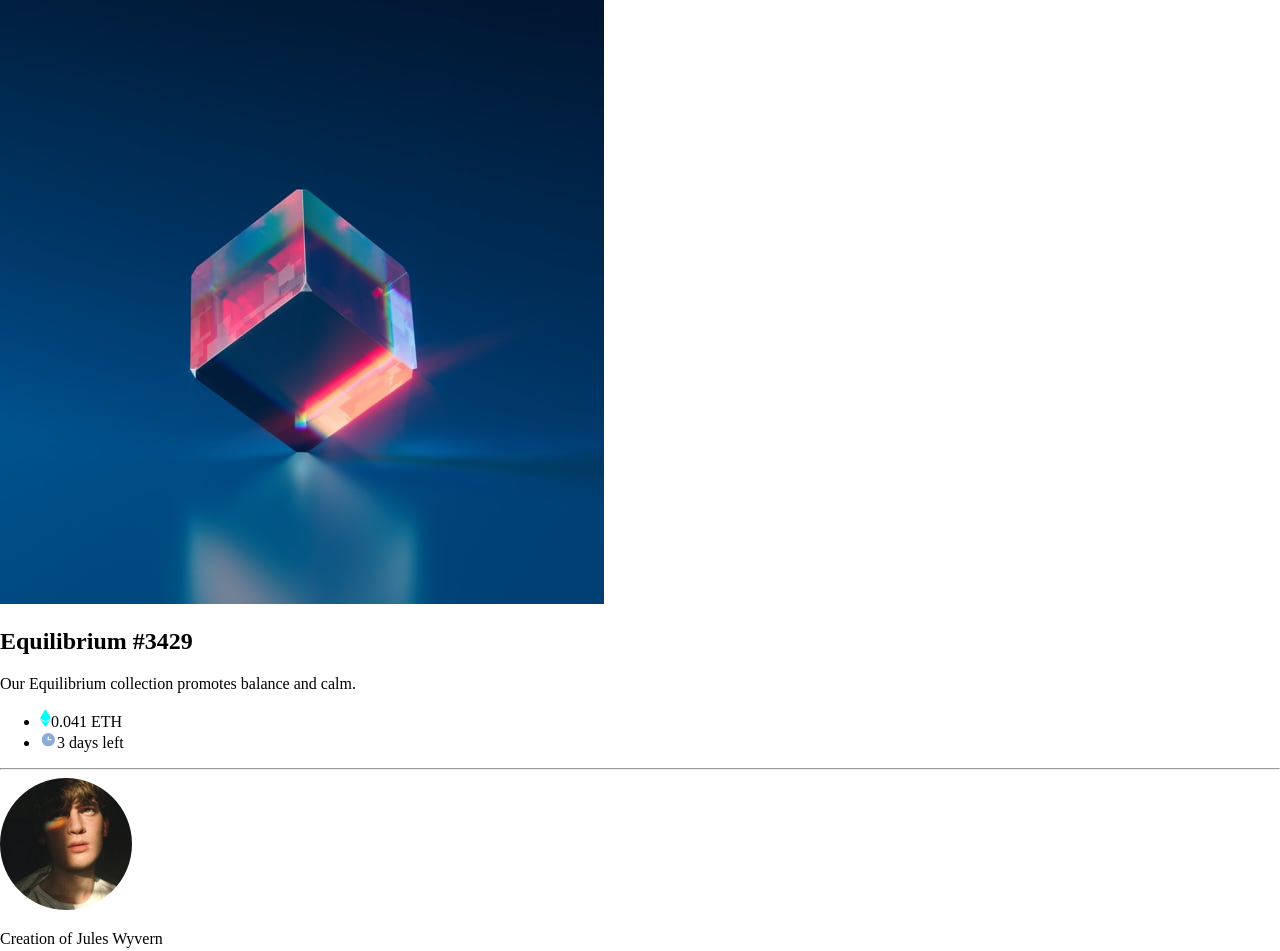
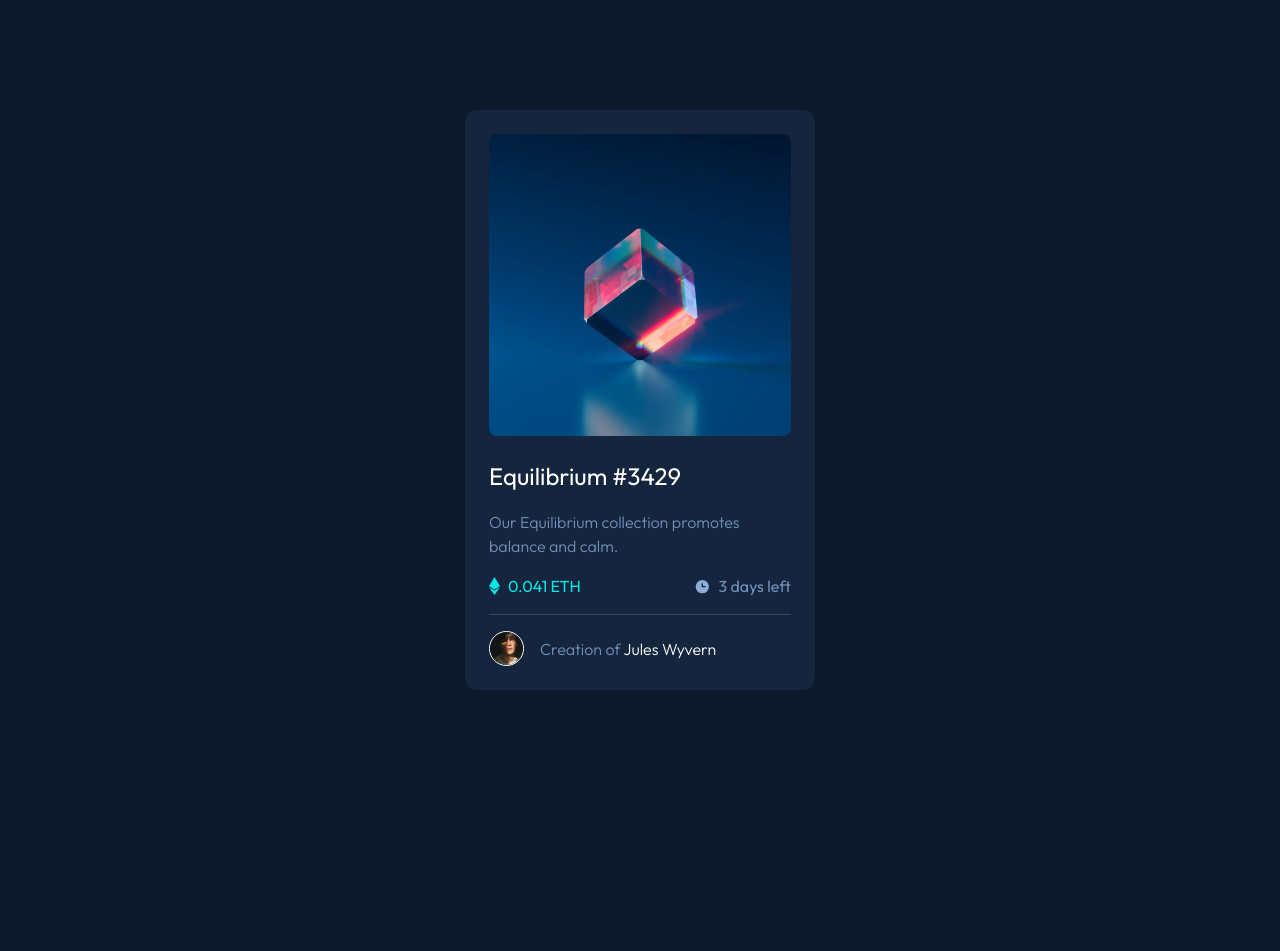
Before and after one commit to pohyongzhi/frontend_mentor_nft_preview_card_component, a plain HTML site: page index.html in a window 1280 px wide. After the commit the page ends 800 px from the top, so only its background shows below. Drawn offline with Linux system fonts and the light colour scheme.

Commit message:
Completed project

```diff
--- a/index.html
+++ b/index.html
@@ -14,8 +14,11 @@
 </head>
 <body>
   <div class="container">
-    <article>
+    <article class="container-img">
       <img src="./images/image-equilibrium.jpg" alt="Equilibrium image">
+      <div>
+        <img src="/images/icon-view.svg" alt="Eye icon">
+      </div>
     </article>
 
     <article>
@@ -28,11 +31,9 @@
       </ul>
     </article>
 
-    <hr>
-
-    <article>
+    <article class="avatar">
       <img src="./images/image-avatar.png" alt="Avatar image">
-      <p>Creation of Jules Wyvern</p>
+      <p>Creation of <span>Jules Wyvern</span></p>
     </article>
 
   </div>
--- a/style.css
+++ b/style.css
@@ -14,8 +14,128 @@
     --fw-bold: 700;
 }
 
-body {
+* {
   margin: 0;
   padding: 0;
   box-sizing: border-box;
 }
+
+img {
+    max-width: 100%;
+}
+
+ul {
+    list-style-type: none;
+}
+
+p {
+    font-weight: var(--fw-light);
+}
+
+body {
+    font-family: var(--ff-base);
+    font-size: 1rem;
+    background-color: var(--clr-neutral-dark-blue-main);
+    color: hsla(215, 51%, 70%, 80%);
+    padding: 1.25rem;
+    line-height: 1.5;
+
+    display: flex;
+    align-items: center;
+    justify-content: center;
+    height: 100vh;
+}
+
+.container {
+    padding: 1.5rem;
+    background-color: var(--clr-neutral-dark-blue-card);
+    border-radius: 0.75rem;
+    max-width: 350px;
+}
+
+.container article:first-child img {
+    border-radius: 0.5rem;
+}
+
+.container .container-img {
+    position: relative;
+}
+
+.container article:first-child div {
+    position: absolute;
+    height: calc(100% - 5px);
+    width: 100%;
+    top: 0;
+    background-color: hsla(178, 100%, 50%, 60%);
+    z-index: 999;
+    border-radius: 0.5rem;
+    transition: opacity 0.3s ease-in-out;
+    opacity: 0;
+}
+
+.container article:first-child div img {
+    position: absolute;
+    top: 50%;
+    left: 50%;
+    transform: translate(-50%, -50%);
+}
+
+.container article:first-child div:hover {
+    opacity: 1;
+    cursor: pointer;
+}
+
+.container h2 {
+    color: var(--clr-neutral-white);
+    margin: 1rem 0 1rem 0;
+    font-size: 1.5rem;
+    font-weight: var(--fw-regular);
+}
+
+.container h2:hover {
+    color: var(--clr-primary-cyan);
+    cursor: pointer;
+}
+
+.container ul {
+    display: flex;
+    align-items: center;
+    justify-content: space-between;
+    padding: 1rem 0;
+    border-bottom: 1px solid hsla(0, 0%, 100%, 15%);
+}
+
+.container ul li {
+    display: flex;
+    align-items: center;
+    gap: 0.5rem;
+}
+
+.container ul li:first-child {
+    color: var(--clr-primary-cyan);
+    opacity: 0.9;
+}
+
+.container .avatar {
+    display: flex;
+    align-items: center;
+    justify-content: start;
+    margin-top: 1rem;
+    gap: 1rem;
+}
+
+.container .avatar img {
+    width: 35px;
+    height: auto;
+    border-radius: 50%;
+    border: 1px solid var(--clr-neutral-white);
+}
+
+.container .avatar p span {
+    color: var(--clr-neutral-white);
+}
+
+.container .avatar p span:hover {
+    color: var(--clr-primary-cyan);
+    cursor: pointer;
+}
```
